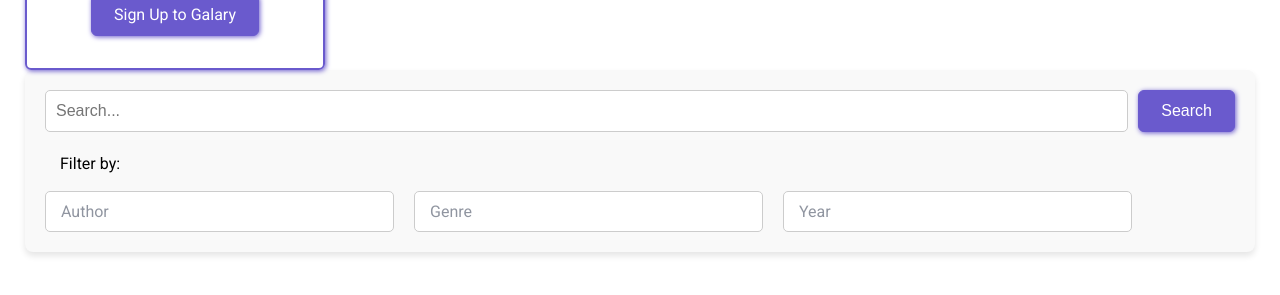
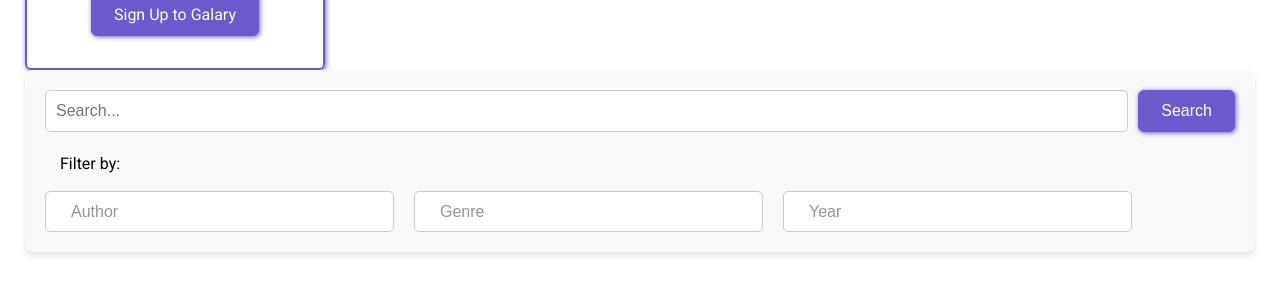
Before and after one commit to Romberto/groupthree, a React (Vite) app: page / in a window 1280 px wide. Shown: the part 447-742 px from the top of the page. Built offline with nearby package versions, Linux system fonts and the light colour scheme; a web font is replaced by a local one.

Commit message:
component SearchFilterForm decomposed

```diff
--- a/src/App.tsx
+++ b/src/App.tsx
@@ -1,7 +1,7 @@
 import Button from "./components/UI/Button/Button";
 import Input from "./components/UI/Input/Input";
 import RegisterForm from "./components/UI/RegisterForm/RegisterForm";
-import SearchFilterForm from "./components/UI/SearchFilterForm/SearchFilterForm";
+import { SearchFilterForm }from "./components/UI/SearchFilterForm/SearchFilterForm";
 
 function App() {
   return (
--- /dev/null
+++ b/src/components/UI/SearchFilterForm/FilterButton.module.css
@@ -0,0 +1,45 @@
+.filterContainer {
+    position: relative;
+}
+
+.filterButton {
+    position: relative;
+    width: 349px;
+    height: 41px;
+    background-color: white;
+    border: 1px solid #ccc;
+    border-radius: 5px;
+    cursor: pointer;
+    display: flex;
+    align-items: center;
+    justify-content: flex-start;
+    padding-left: 15px;
+    font-size: 16px;
+    font-weight: 400;
+    text-align: center;
+    color: #9095A0;
+}
+
+.filterButton.active {
+    background-color: #e0e0e0;
+}
+
+.label {
+    flex-grow: 1;
+    text-align: left;
+    padding-left: 10px;
+}
+
+.filterList {
+    position: absolute;
+    top: 100%;
+    left: 0;
+    background-color: white;
+    box-shadow: 0 4px 6px rgba(0, 0, 0, 0.1);
+    border-radius: 5px;
+    overflow: hidden;
+    z-index: 100;
+    display: block;
+    color: #9095A0;
+    width: 100%;
+}
--- /dev/null
+++ b/src/components/UI/SearchFilterForm/FilterButton.tsx
@@ -0,0 +1,20 @@
+import React from "react";
+import styles from "./FilterButton.module.css";
+
+type FilterButtonProps = {
+  label: string;
+  isOpen: boolean;
+  onClick: () => void;
+  children: React.ReactNode;
+};
+
+export const FilterButton: React.FC<FilterButtonProps> = ({ label, isOpen, onClick, children }) => {
+  return (
+    <div className={styles.filterContainer}>
+      <button className={`${styles.filterButton} ${isOpen ? styles.active : ""}`} onClick={onClick}>
+        <span className={styles.label}>{label}</span>
+      </button>
+      {isOpen && <div className={styles.filterList}>{children}</div>}
+    </div>
+  );
+};
--- /dev/null
+++ b/src/components/UI/SearchFilterForm/SearchBar.module.css
@@ -0,0 +1,33 @@
+.searchBar {
+    display: flex;
+    gap: 10px;
+    margin-bottom: 20px;
+  }
+
+  .searchInput {
+    flex: 1;
+    padding: 10px;
+    border: 1px solid #ccc;
+    border-radius: 5px;
+    font-size: 16px;
+    font-weight: 400;
+  }
+
+  .searchButton {
+    padding: 6px 22px;
+    border-radius: 6px;
+    border: 1px solid var(--lilac);
+    box-shadow: var(--lilac) 1px 1px 5px 0px;
+    font-size: 16px;
+    font-weight: 400;
+    line-height: 28px;
+    background-color: #6A5ACD;
+    color: white;
+    cursor: pointer;
+    transition: background-color 0.1s ease;
+  }
+
+  .searchButton:hover {
+    background-color: white;
+    color:#6A5ACD;
+  }
--- /dev/null
+++ b/src/components/UI/SearchFilterForm/SearchBar.tsx
@@ -0,0 +1,17 @@
+import React from "react";
+import styles from "./SearchBar.module.css";
+
+type SearchBarProps = {
+  placeholder: string;
+};
+
+export const SearchBar: React.FC<SearchBarProps> = ({ placeholder }) => {
+  return (
+    <div className={styles.searchBar}>
+      <input type="text" placeholder={placeholder} className={styles.searchInput} />
+      <button className={styles.searchButton}>
+        Search
+      </button>
+    </div>
+  );
+};
--- a/src/components/UI/SearchFilterForm/SearchFilterForm.module.css
+++ b/src/components/UI/SearchFilterForm/SearchFilterForm.module.css
@@ -4,40 +4,8 @@
     border-radius: 8px;
     box-shadow: 0 4px 6px rgba(0, 0, 0, 0.1);
     font-family: Roboto, sans-serif;
-  }
-
-  .searchBar {
-    display: flex;
-    gap: 10px;
-    margin-bottom: 20px;
-  }
-
-  .searchInput {
-    flex: 1;
-    padding: 10px;
-    border: 1px solid #ccc;
-    border-radius: 5px;
-    font-size: 16px;
-    font-weight: 400;
-  }
-
-  .searchButton {
-    padding: 6px 22px;
-    border-radius: 6px;
-    border: 1px solid var(--lilac);
-    box-shadow: var(--lilac) 1px 1px 5px 0px;
-    font-size: 16px;
-    font-weight: 400;
-    line-height: 28px;
-    background-color: #6A5ACD;
-    color: white;
-    cursor: pointer;
-    transition: background-color 0.1s ease;
-  }
-
-  .searchButton:hover {
-    background-color: white;
-    color:#6A5ACD;
+    position: relative;
+    z-index: 1;
   }
 
   .filterTitle {
@@ -54,41 +22,6 @@
     flex-wrap: wrap;
   }
 
-  .filterButton {
-    position: relative;
-    width: 349px;
-    height: 41px;
-    background-color: white;
-    border: 1px solid #ccc;
-    border-radius: 5px;
-    cursor: pointer;
-    display: flex;
-    align-items: center;
-    justify-content: flex-start;
-    padding-left: 15px;
-    font-size: 16px;
-    font-weight: 400;
-    text-align: center;
-    color: #9095A0;
-
-  }
-
-  .filterButton.active {
-    background-color: #e0e0e0;
-  }
-
-  .filterList {
-    position: absolute;
-    top: 100%;
-    left: 0;
-    background-color: white;
-    box-shadow: 0 4px 6px rgba(0, 0, 0, 0.1);
-    border-radius: 5px;
-    overflow: hidden;
-    z-index: 10;
-    color: #9095A0;
-  }
-
   .filterItem {
     padding: 10px 20px;
     background-color: #f9f9f9;
--- a/src/components/UI/SearchFilterForm/SearchFilterForm.tsx
+++ b/src/components/UI/SearchFilterForm/SearchFilterForm.tsx
@@ -1,75 +1,53 @@
+import { FilterButton } from "./FilterButton";
+import { SearchBar } from "./SearchBar";
 import styles from "./SearchFilterForm.module.css";
-import React, { useState, useCallback } from "react";
+import React, { useState } from "react";
 
-const SearchFilterForm: React.FC = () => {
+export const SearchFilterForm: React.FC = () => {
     const [openFilter, setOpenFilter] = useState<string | null>(null);
 
-    const toggleFilter = useCallback((filterType: string) => {
+    const toggleFilter = (filterType: string) => {
         setOpenFilter((prev) => (prev === filterType ? null : filterType));
-    }, []);
+    };
 
     return (
         <div className={styles.filterWrapper}>
 
-            <div className={styles.searchBar}>
-                <input
-                    type="text"
-                    placeholder="Search..."
-                    className={styles.searchInput}
-                />
-                <button className={styles.searchButton}>Search</button>
-            </div>
+            <SearchBar placeholder="Search..." />
 
             <div className={styles.filterTitle}>Filter by:</div>
 
             <div className={styles.filters}>
-                <div
-                    className={`${styles.filterButton} ${openFilter === "author" ? styles.active : ""
-                        }`}
+                <FilterButton
+                    label="Author"
+                    isOpen={openFilter === "author"}
                     onClick={() => toggleFilter("author")}
                 >
-                    Author
-                    {openFilter === "author" && (
-                        <div className={styles.filterList}>
                     <button className={styles.filterItem}>Author 1</button>
                     <button className={styles.filterItem}>Author 2</button>
                     <button className={styles.filterItem}>Author 3</button>
-                        </div>
-                    )}
-                </div>
+                </FilterButton>
 
-                <div
-                    className={`${styles.filterButton} ${openFilter === "genre" ? styles.active : ""
-                        }`}
+                <FilterButton
+                    label="Genre"
+                    isOpen={openFilter === "genre"}
                     onClick={() => toggleFilter("genre")}
                 >
-                    Genre
-                    {openFilter === "genre" && (
-                        <div className={styles.filterList}>
                     <button className={styles.filterItem}>Abstract</button>
                     <button className={styles.filterItem}>Impressionism</button>
                     <button className={styles.filterItem}>Modern</button>
-                        </div>
-                    )}
-                </div>
+                </FilterButton>
 
-                <div
-                    className={`${styles.filterButton} ${openFilter === "year" ? styles.active : ""
-                        }`}
+                <FilterButton
+                    label="Year"
+                    isOpen={openFilter === "year"}
                     onClick={() => toggleFilter("year")}
                 >
-                    Year
-                    {openFilter === "year" && (
-                        <div className={styles.filterList}>
                     <button className={styles.filterItem}>By default</button>
                     <button className={styles.filterItem}>Old</button>
                     <button className={styles.filterItem}>New</button>
-                        </div>
-                    )}
-                </div>
+                </FilterButton>
             </div>
         </div>
     );
 };
-
-export default SearchFilterForm;
```
Lines whose indentation alone changed are shown as unchanged.
